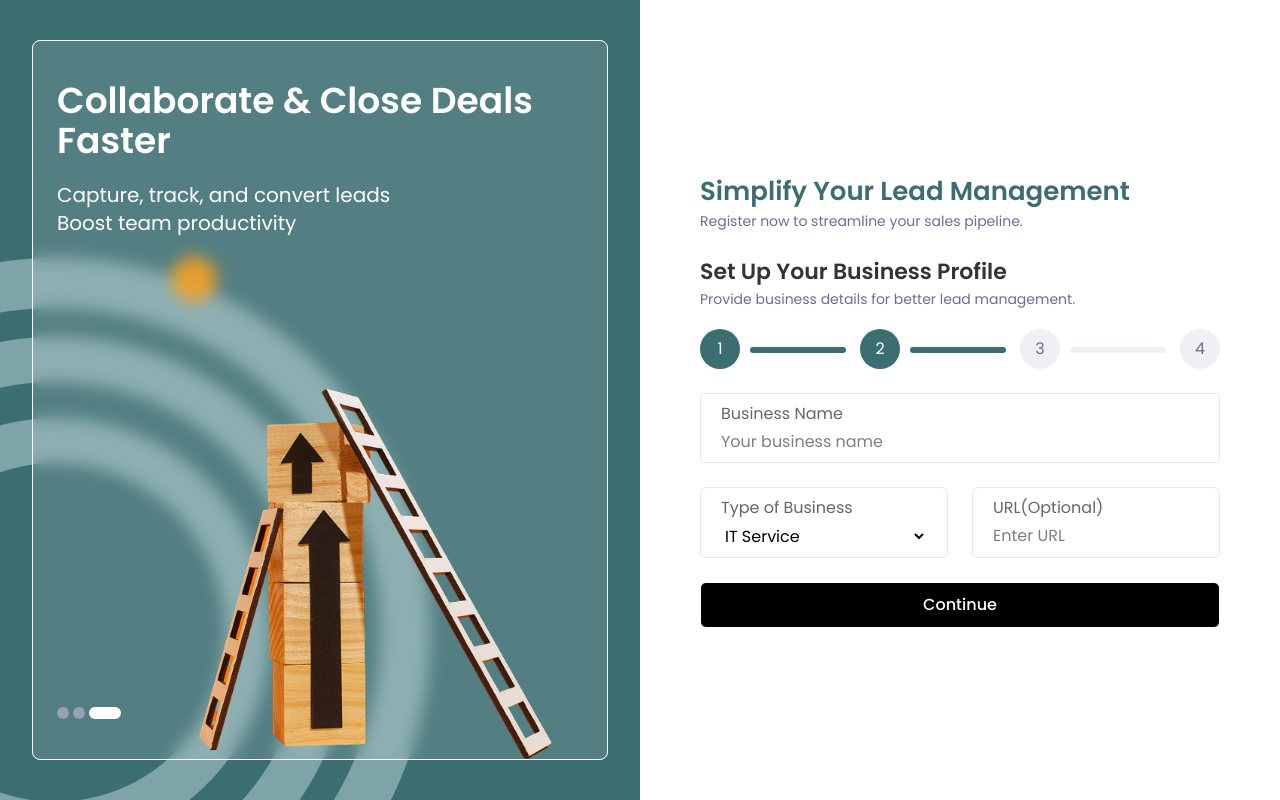
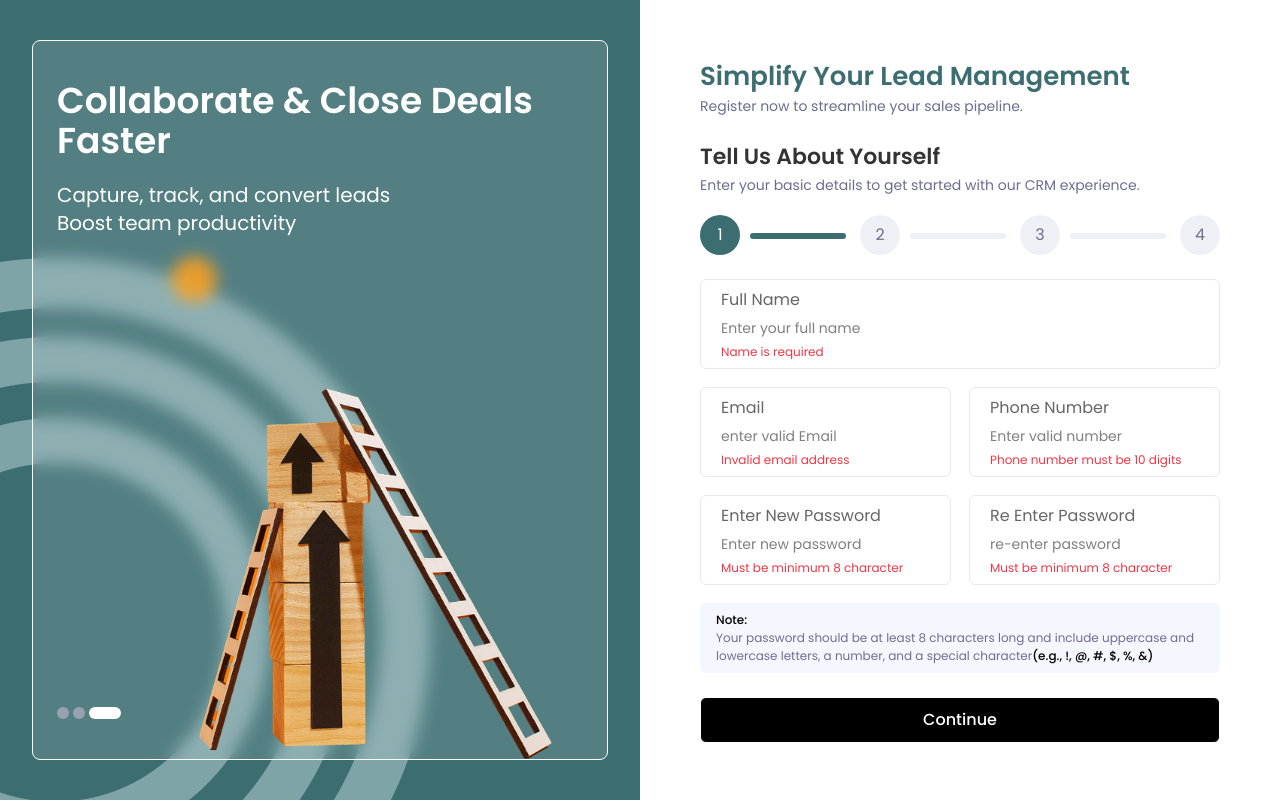
Before and after one commit to varshan2026/webzspot_login, a React (Vite) app: page /signup in a window 1280 px wide. Both pictures are taken after a click on the element "Continue". Built offline with nearby package versions, Linux system fonts and the light colour scheme.

Commit message:
form validation & minor changes

```diff
--- a/src/component/LoginForm.jsx
+++ b/src/component/LoginForm.jsx
@@ -232,7 +232,7 @@ function LoginForm() {
               <p className="text-[#666666] mt-5">
                 New User ?
                 <span
-                  className="cursor-pointer text-[#3c6e71] font-medium"
+                  className="cursor-pointer text-[#3c6e71] font-medium ml-2.5"
                   onClick={navSign}
                 >
                   Sign Up Now &#8594;
--- a/src/component/SignupForm.jsx
+++ b/src/component/SignupForm.jsx
@@ -1,24 +1,25 @@
 import { useState, useEffect } from "react";
-import { motion } from "framer-motion";
+import { AnimatePresence, motion } from "framer-motion";
 import img1 from "../assets/img1.png";
 import img2 from "../assets/img2.png";
 import img3 from "../assets/img3.png";
 import round from "../assets/round.png";
 
-function SignUpForm(){
-
+function SignUpForm() {
   const [currentIndex, setCurrentIndex] = useState(0);
-  const[Step, setStep] = useState(1);
-  const[Name, setName] = useState("");
-  const[Email, setEmail] = useState("");
-  const[Phone, setPhone] = useState("");
-  const[Password, setPassword] = useState("");
-  const[rePassword, setRepassword] = useState("");
-  const[businessName, setbusinessName] = useState("");
-  const[businessType, setbusinessType] = useState("");
-  const[url, setUrl] = useState("");
-  const[otp, setOtp] = useState(new Array(6).fill(""));
-  const progress = [1,2,3,4];
+  const [Step, setStep] = useState(1);
+  const [Name, setName] = useState("");
+  const [Email, setEmail] = useState("");
+  const [Phone, setPhone] = useState("");
+  const [Password, setPassword] = useState("");
+  const [rePassword, setRepassword] = useState("");
+  const [businessName, setbusinessName] = useState("");
+  const [businessType, setbusinessType] = useState("");
+  const [url, setUrl] = useState("");
+  const [otp, setOtp] = useState(new Array(6).fill(""));
+  const [formErrors, setFormErrors] = useState({});
+  const [isError, setisError] = useState(false);
+  const progress = [1, 2, 3, 4];
 
   const slideDetail = [
     {
@@ -46,29 +47,60 @@ function SignUpForm(){
     return () => clearInterval(interval);
   }, [slideDetail.length]);
 
+  const emailRegex = /^[^\s@]+@[^\s@]+\.[^\s@]+$/;
+  const phoneRegex = /^\d{10}$/;
 
-  const nextStep = () => {
-    if(Step < 4){
-      setStep((prevStep) => prevStep + 1)
+  const validateStep = () => {
+    const errors = {};
+
+    if (Step === 1) {
+      if (!Name.trim()) errors.Name = "Name is required";
+      if (!emailRegex.test(Email)) errors.Email = "Invalid email address";
+      if (!phoneRegex.test(Phone)) errors.Phone = "Phone number must be 10 digits";
+      if (Password.length < 8) errors.Password = "Must be minimum 8 character";
+      if (Password !== rePassword) {
+        setisError(true);
+      } else {
+        setisError(false);
       }
     }
 
+    if (Step === 2) {
+      if (!businessName.trim())
+        errors.businessName = "Business name is required";
+      if (!businessType.trim())
+        errors.businessType = "Business type is required";
+    }
+
+    if (Step === 3) {
+      if (otp.some((digit) => digit.trim() === ""))
+        errors.otp = "All OTP fields must be filled";
+    }
+
+    setFormErrors(errors);
+    return Object.keys(errors).length === 0;
+  };
+
+  const nextStep = () => {
+    if (validateStep()) {
+      if (Step < 4) setStep(Step + 1);
+    }
+  };
+
   const otpChange = (e, index) => {
     let value = e.target.value;
-
     if (!/^\d*$/.test(value)) return;
-
     if (value.length > 1) value = value.slice(-1);
 
     const newOtp = [...otp];
     newOtp[index] = value;
     setOtp(newOtp);
 
-    if (value && index < otp.length + 1) {
-      const nextInput = e.target.parentNode.children[index + 1];
+    if (value && index < otp.length - 1) {
+      const nextInput = e.target.nextSibling;
       if (nextInput) nextInput.focus();
     }
-  }
+  };
 
   const showData = () => {
     console.log(`
@@ -79,10 +111,10 @@ function SignUpForm(){
       RePassword: ${rePassword},
       Business Name: ${businessName},
       Business Type: ${businessType},
-      OTP: ${otp},
-      URL: ${url}`
-    )
-  }
+      OTP: ${otp.join("")},
+      URL: ${url}
+    `);
+  };
 
   return (
     <div className="flex flex-wrap lg:flex-nowrap">
@@ -155,7 +187,12 @@ function SignUpForm(){
           <div>
             <section>
               {Step === 1 && (
-                <header>
+                <motion.header
+                  initial={{ opacity: 0.5 }}
+                  animate={{ opacity: 1 }}
+                  exit={{ opacity: 0 }}
+                  transition={{ duration: 0.9 }}
+                >
                   <h1 className="text-[#333333] text-lg lg:text-[22px] font-[600]">
                     Tell Us About Yourself
                   </h1>
@@ -163,20 +200,30 @@ function SignUpForm(){
                     Enter your basic details to get started with our CRM
                     experience.
                   </p>
-                </header>
+                </motion.header>
               )}
               {Step === 2 && (
-                <header>
+                <motion.header
+                  initial={{ opacity: 0.5 }}
+                  animate={{ opacity: 1 }}
+                  exit={{ opacity: 0 }}
+                  transition={{ duration: 0.9 }}
+                >
                   <h1 className="text-[#333333] text-lg lg:text-[22px] font-[600]">
                     Set Up Your Business Profile
                   </h1>
                   <p className="text-[#6f6c90] font-[400] text-sm lg:text-md">
                     Provide business details for better lead management.
                   </p>
-                </header>
+                </motion.header>
               )}
               {Step === 3 && (
-                <header>
+                <motion.header
+                  initial={{ opacity: 0.5 }}
+                  animate={{ opacity: 1 }}
+                  exit={{ opacity: 0 }}
+                  transition={{ duration: 0.9 }}
+                >
                   <h1 className="text-[#333333] text-lg lg:text-[22px] font-[600]">
                     Verify Your Identity
                   </h1>
@@ -184,10 +231,15 @@ function SignUpForm(){
                     Enter the OTP sent to your phone/email to secure your
                     account.
                   </p>
-                </header>
+                </motion.header>
               )}
               {Step === 4 && (
-                  <header>
+                <motion.header
+                  initial={{ opacity: 0.5 }}
+                  animate={{ opacity: 1 }}
+                  exit={{ opacity: 0 }}
+                  transition={{ duration: 0.9 }}
+                >
                   <h1 className="text-[#333333] text-lg lg:text-[22px] font-[600]">
                     Subscription & Payment
                   </h1>
@@ -195,45 +247,66 @@ function SignUpForm(){
                     Complete payment to unlock full access and manage leads
                     efficiently
                   </p>
-                  </header>
+                </motion.header>
               )}
 
               <div className="flex justify-between items-center mt-5">
                 {progress.map((item, index) => {
-                  const isComplete = index <= Step-1;
+                  const isComplete = index <= Step - 1;
 
                   return (
                     <div key={index} className="relative flex items-center">
-                      <div className={`w-10 h-10 rounded-full flex justify-center items-center  text-[16px] z-10
-                        ${isComplete?" bg-[#3C6E71] text-white":"bg-[#EFF0F6] text-[#6F6C90]"} `}>
+                      <div
+                        className={`w-10 h-10 rounded-full flex justify-center items-center  text-[16px] z-10 transition-all duration-1000
+                        ${
+                          isComplete
+                            ? " bg-[#3C6E71] text-white"
+                            : "bg-[#EFF0F6] text-[#6F6C90]"
+                        } `}
+                      >
                         {item}
                       </div>
 
                       {index !== progress.length - 1 && (
-                        <div className={`absolute left-12.5 top-4.5 w-24 h-1.5 rounded-2xl
-                          ${isComplete?"bg-[#3C6E71]":"bg-[#EFF0F6]"} `}></div>
+                        <div
+                          className={`absolute left-12.5 top-4.5 w-24 h-1.5 rounded-2xl transition-all duration-1000
+                          ${isComplete ? "bg-[#3C6E71]" : "bg-[#EFF0F6]"} `}
+                        ></div>
                       )}
                     </div>
-                  )
+                  );
                 })}
               </div>
             </section>
           </div>
 
-          <form
+          <motion.form
+            className="transition-all duration-1000"
             onSubmit={(e) => e.preventDefault()}
           >
+            <AnimatePresence mode="wait">
               {Step === 1 && (
-              <div className="grid grid-cols-1 lg:grid-cols-2 gap-4.5">
-                <div className="col-span-1 lg:col-span-2 border border-[#e9e9e9] rounded-md px-5 py-2 text-base">
+                <motion.div
+                  className="grid grid-cols-1 lg:grid-cols-2 gap-4.5"
+                  initial={{ opacity: 0 }}
+                  animate={{ opacity: 1 }}
+                  exit={{ opacity: 0 }}
+                  transition={{ duration: 0.9 }}
+                >
+                  <div className="col-span-1 lg:col-span-2 border border-[#e9e9e9] rounded-md px-5 py-2 text-base ">
                     <label className="text-[#666666] block">Full Name</label>
                     <input
                       type="text"
                       value={Name}
                       onChange={(e) => setName(e.target.value)}
-                    className="focus:outline-none mt-1 w-full"
+                      className="focus:outline-none mt-1 w-full placeholder:text-[14px]"
                       placeholder="Enter your full name"
                     />
+                    {formErrors.Name && (
+                      <p className="text-[#F23645] text-xs mt-1">
+                        {formErrors.Name}
+                      </p>
+                    )}
                   </div>
 
                   <div className="border border-[#e9e9e9] rounded-md px-5 py-2 text-base">
@@ -242,9 +315,14 @@ function SignUpForm(){
                       type="email"
                       value={Email}
                       onChange={(e) => setEmail(e.target.value)}
-                    className="focus:outline-none mt-1 w-full"
+                      className="focus:outline-none mt-1 w-full placeholder:text-[14px]"
                       placeholder="enter valid Email"
                     />
+                    {formErrors.Email && (
+                      <p className="text-[#F23645] text-xs mt-1">
+                        {formErrors.Email}
+                      </p>
+                    )}
                   </div>
 
                   <div className="border border-[#e9e9e9] rounded-md px-5 py-2 text-base">
@@ -253,9 +331,14 @@ function SignUpForm(){
                       type="text"
                       value={Phone}
                       onChange={(e) => setPhone(e.target.value)}
-                    className="focus:outline-none mt-1 w-full"
+                      className="focus:outline-none mt-1 w-full placeholder:text-[14px]"
                       placeholder="Enter valid number"
                     />
+                    {formErrors.Phone && (
+                      <p className="text-[#F23645] text-xs mt-1">
+                        {formErrors.Phone}
+                      </p>
+                    )}
                   </div>
 
                   <div className="border border-[#e9e9e9] rounded-md px-5 py-2 text-base">
@@ -266,9 +349,14 @@ function SignUpForm(){
                       type="password"
                       value={Password}
                       onChange={(e) => setPassword(e.target.value)}
-                    className="focus:outline-none mt-1 w-full"
+                      className="focus:outline-none mt-1 w-full placeholder:text-[14px]"
                       placeholder="Enter new password"
                     />
+                    {formErrors.Password && (
+                      <p className="text-[#F23645] text-xs mt-1">
+                        {formErrors.Password}
+                      </p>
+                    )}
                   </div>
 
                   <div className="border border-[#e9e9e9] rounded-md px-5 py-2 text-base">
@@ -279,14 +367,24 @@ function SignUpForm(){
                       type="password"
                       value={rePassword}
                       onChange={(e) => setRepassword(e.target.value)}
-                    className="focus:outline-0 mt-1 w-full"
+                      className="focus:outline-0 mt-1 w-full placeholder:text-[14px]"
                       placeholder="re-enter password"
                     />
+                    {formErrors.Password && (
+                      <p className="text-[#F23645] text-xs mt-1">
+                        {formErrors.Password}
+                      </p>
+                    )}
                   </div>
 
                   <div className="col-span-1 lg:col-span-2 bg-[#f5f7fe] py-2 px-4 rounded-md">
                     <p className="text-black text-[12px] font-medium">Note:</p>
-
+                    {isError ? (
+                      <p className="text-[12px] text-[#F23645]">
+                        New password and re-entered password do not match.
+                        Please try again.
+                      </p>
+                    ) : (
                       <p className="text-[12px] text-[#6f6c90]">
                         Your password should be at least 8 characters long and
                         include uppercase and lowercase letters, a number, and a
@@ -295,12 +393,19 @@ function SignUpForm(){
                           (e.g., !, @, #, $, %, &)
                         </span>
                       </p>
+                    )}
                   </div>
-              </div>
+                </motion.div>
               )}
 
               {Step === 2 && (
-              <div className="grid grid-cols-1 lg:grid-cols-2 gap-6">
+                <motion.div
+                  className="grid grid-cols-1 lg:grid-cols-2 gap-6"
+                  initial={{ opacity: 0 }}
+                  animate={{ opacity: 1 }}
+                  exit={{ opacity: 0 }}
+                  transition={{ duration: 0.9 }}
+                >
                   <div className="col-span-1 lg:col-span-2 border border-[#e9e9e9] rounded-md px-5 py-2 text-base">
                     <label className="text-[#666666] block">
                       Business Name
@@ -309,9 +414,14 @@ function SignUpForm(){
                       type="text"
                       value={businessName}
                       onChange={(e) => setbusinessName(e.target.value)}
-                    className="focus:outline-none mt-1 w-full"
+                      className="focus:outline-none mt-1 w-full placeholder:text-[14px]"
                       placeholder="Your business name"
                     />
+                    {formErrors.businessName && (
+                      <p className="text-[#F23645] text-xs mt-1">
+                        {formErrors.businessName}
+                      </p>
+                    )}
                   </div>
 
                   <div className="border border-[#e9e9e9] rounded-md px-5 py-2 text-base">
@@ -330,6 +440,11 @@ function SignUpForm(){
                       <option>Digital Marketing</option>
                       <option>Data Analyst</option>
                     </select>
+                    {formErrors.businessType && (
+                      <p className="text-[#F23645] text-xs mt-1">
+                        {formErrors.businessType}
+                      </p>
+                    )}
                   </div>
 
                   <div className="border border-[#e9e9e9] rounded-md px-5 py-2 text-base">
@@ -340,15 +455,22 @@ function SignUpForm(){
                       type="text"
                       value={url}
                       onChange={(e) => setUrl(e.target.value)}
-                    className="focus:outline-none mt-1 w-full"
+                      className="focus:outline-none mt-1 w-full placeholder:text-[14px]"
                       placeholder="Enter URL"
                     />
                   </div>
-              </div>
+                </motion.div>
               )}
 
               {Step === 3 && (
-              <div className="flex flex-col gap-3.5">
+                <motion.div
+                  className="flex flex-col gap-3.5"
+                  initial={{ opacity: 0 }}
+                  animate={{ opacity: 1 }}
+                  exit={{ opacity: 0 }}
+                  transition={{ duration: 0.9 }}
+                >
+                  <div className="flex flex-col gap-y-1">
                     <div className="flex gap-x-2 lg:gap-x-6">
                       {otp.map((data, index) => (
                         <input
@@ -361,17 +483,30 @@ function SignUpForm(){
                       ))}
                     </div>
 
+                    {formErrors.otp && (
+                      <p className="text-[#F23645] text-xs mt-1">
+                        {formErrors.otp}
+                      </p>
+                    )}
+                  </div>
+
                   <div className="flex justify-between">
                     <p className="text-[#999999] text-sm">
                       Time Remaining 01.25s
                     </p>
                     <p className="text-[#4c4c4c] text-base">Resend OTP</p>
                   </div>
-              </div>
+                </motion.div>
               )}
 
               {Step === 4 && (
-              <div className="flex flex-col gap-5 p-4.5 border rounded-md border-[#e9e9e9]">
+                <motion.div
+                  className="flex flex-col gap-5 p-4.5 border rounded-md border-[#e9e9e9]"
+                  initial={{ opacity: 0 }}
+                  animate={{ opacity: 1 }}
+                  exit={{ opacity: 0 }}
+                  transition={{ duration: 0.9 }}
+                >
                   <header className="text-center">
                     <h1 className="text-[#3c6e71] text-xl font-[600]">
                       Standard Plan
@@ -406,25 +541,23 @@ function SignUpForm(){
                       </li>
                     </ul>
                   </div>
-              </div>
+                </motion.div>
               )}
+            </AnimatePresence>
 
             <div
               className="text-white font-medium bg-black text-center py-2.5 mt-6 border rounded-md cursor-pointer"
               onClick={nextStep}
             >
               {Step === 4 ? (
-                <button className="cursor-pointer"
-                  onClick={showData}
-                >Buy Now
+                <button className="cursor-pointer" onClick={showData}>
+                  Buy Now
                 </button>
               ) : (
-                <button className="cursor-pointer">
-                  Continue
-                </button>
+                <button className="cursor-pointer">Continue</button>
               )}
             </div>
-          </form>
+          </motion.form>
         </div>
       </section>
     </div>
```
Lines whose indentation alone changed are shown as unchanged.
